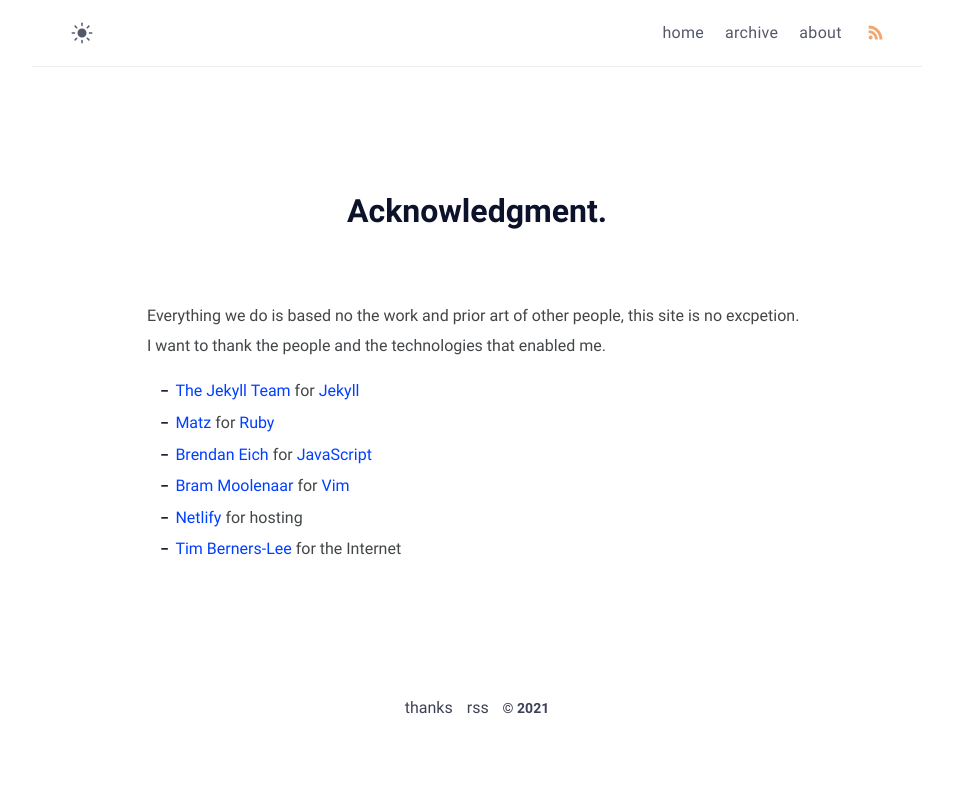
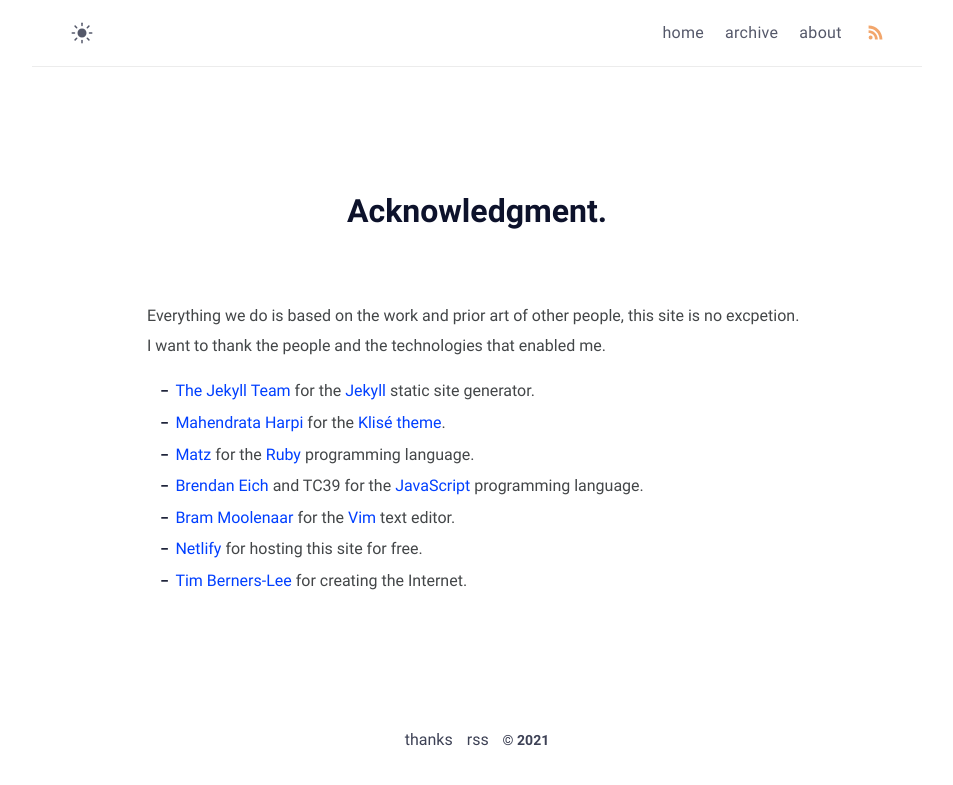
Before and after one commit to VadimBrodsky/blog, a Jekyll site: the page built from thanks.md, in a window 1280 px wide. Shown: the top 785 px of the page, without its empty margins (163-1116 px from the left). Built offline with Jekyll 4.4.1, drawn with Linux system fonts in a browser that asks for light colours.

Commit message:
Add a couple more thanks, update text

```diff
--- a/thanks.md
+++ b/thanks.md
@@ -6,11 +6,12 @@
 comments: false
 ---
 
-Everything we do is based no the work and prior art of other people, this site is no excpetion. I want to thank the people and the technologies that enabled me.
+Everything we do is based on the work and prior art of other people, this site is no excpetion. I want to thank the people and the technologies that enabled me.
 
-- [The Jekyll Team](https://jekyllrb.com/team/) for [Jekyll](https://jekyllrb.com)
-- [Matz](https://twitter.com/yukihiro_matz) for [Ruby](https://www.ruby-lang.org/en/)
-- [Brendan Eich](https://twitter.com/BrendanEich) for [JavaScript](https://tc39.es)
-- [Bram Moolenaar](https://moolenaar.net) for [Vim](https://www.vim.org)
-- [Netlify](https://www.netlify.com) for hosting
-- [Tim Berners-Lee](https://www.w3.org/People/Berners-Lee/) for the Internet
+- [The Jekyll Team](https://jekyllrb.com/team/) for the [Jekyll](https://jekyllrb.com) static site generator.
+- [Mahendrata Harpi](https://github.com/piharpi) for the [Klisé theme](https://github.com/piharpi/jekyll-klise).
+- [Matz](https://twitter.com/yukihiro_matz) for the [Ruby](https://www.ruby-lang.org/en/) programming language.
+- [Brendan Eich](https://twitter.com/BrendanEich) and TC39 for the [JavaScript](https://tc39.es) programming language.
+- [Bram Moolenaar](https://moolenaar.net) for the [Vim](https://www.vim.org) text editor.
+- [Netlify](https://www.netlify.com) for hosting this site for free.
+- [Tim Berners-Lee](https://www.w3.org/People/Berners-Lee/) for creating the Internet.
```
